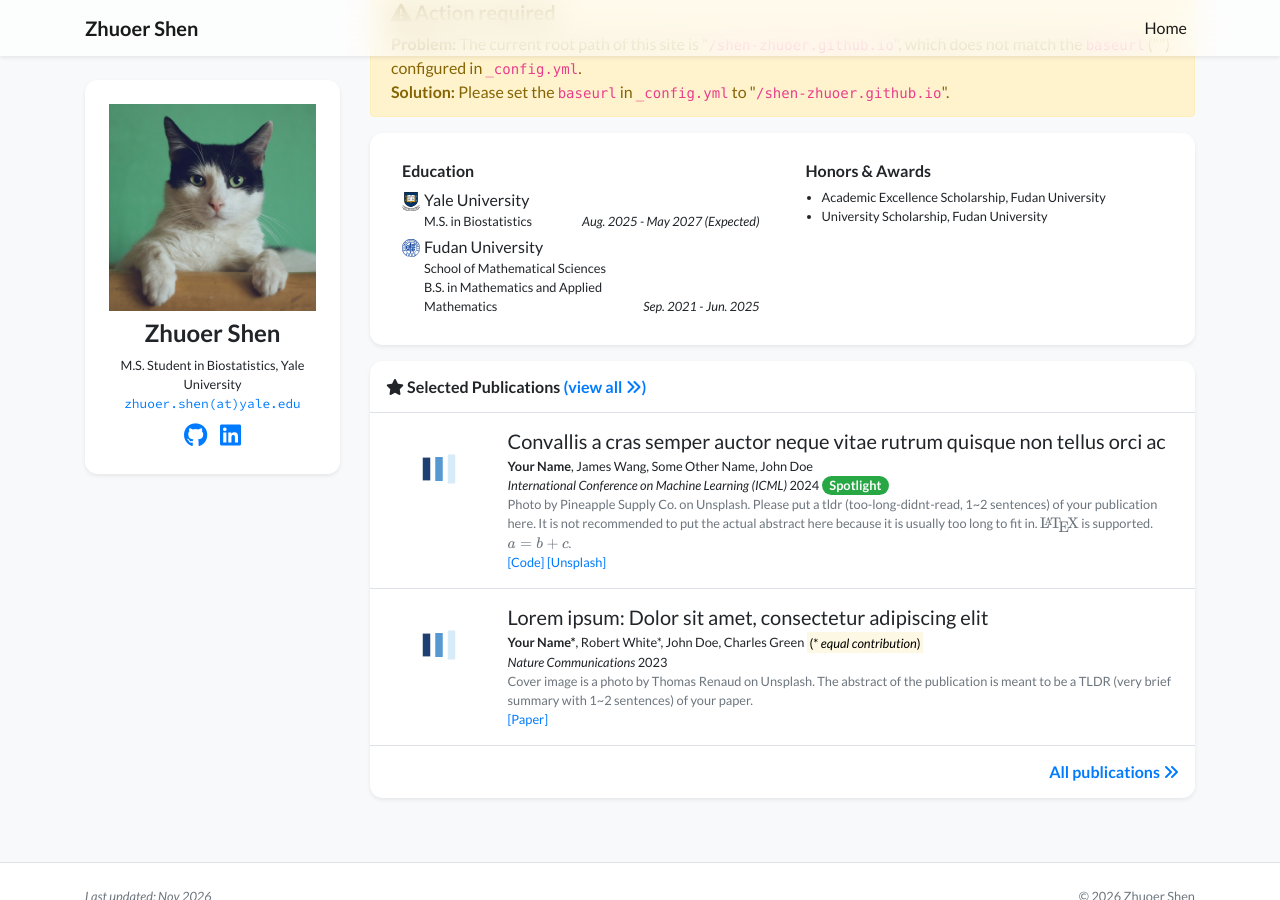
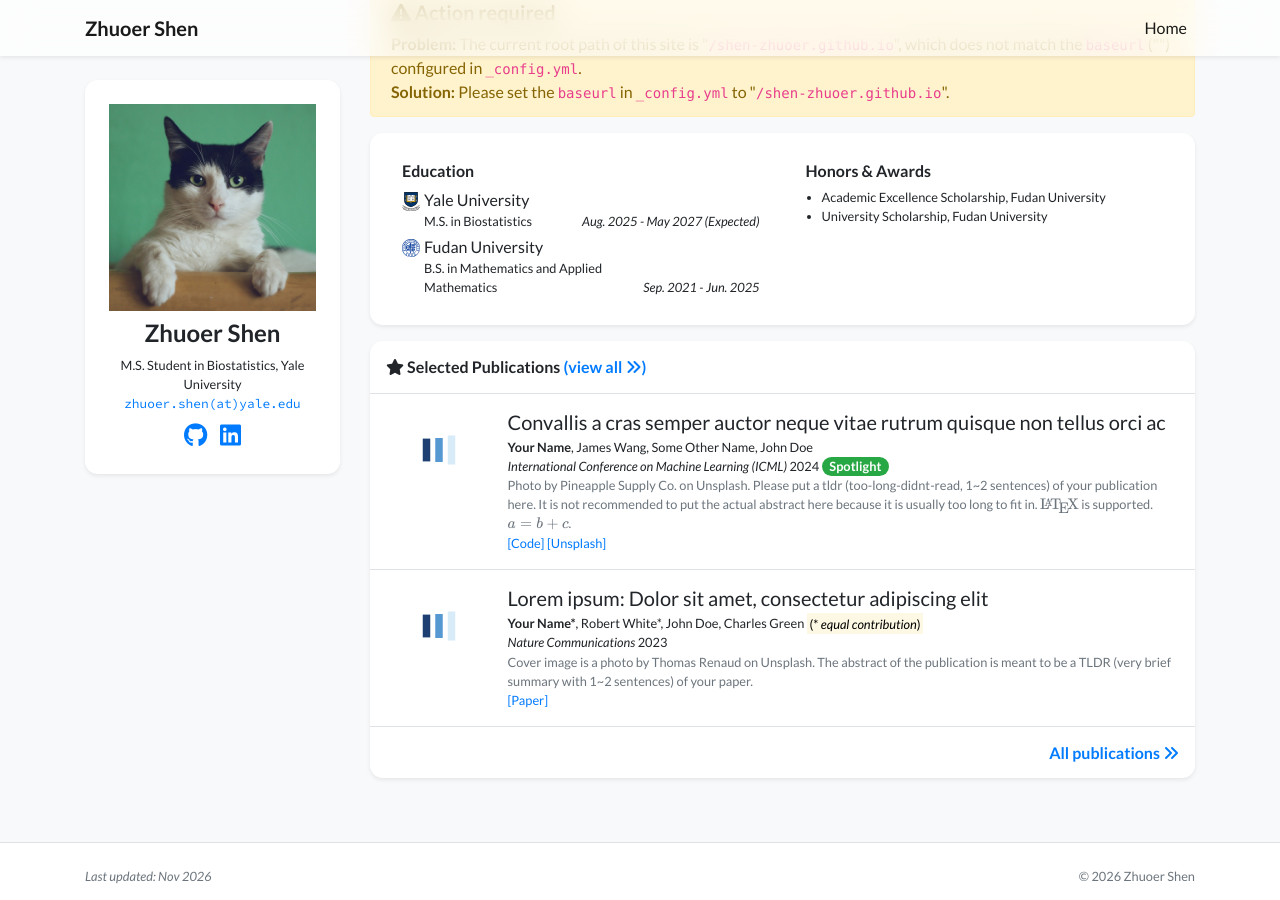
Before and after one commit to shen-zhuoer/shen-zhuoer.github.io, a Jekyll site: the page built from index.html, in a window 1280 px wide and 900 px high, scrolled down 583 px. Built offline with Jekyll 4.4.1, drawn with Linux system fonts in a browser that asks for light colours; nearby versions of some CDN libraries; a style sheet for code colours, icons or effects is not loaded.

Commit message:
Clean up university position formatting
Removed HTML line break from university position.

```diff
--- a/_data/profile.yml
+++ b/_data/profile.yml
@@ -43,7 +43,6 @@ education:
 - name: Fudan University
   logo: /assets/images/badges/fudan.svg
   position: >-
-    School of Mathematical Sciences<br/>
     B.S. in Mathematics and Applied Mathematics
   date: Sep. 2021 - Jun. 2025
 
```
